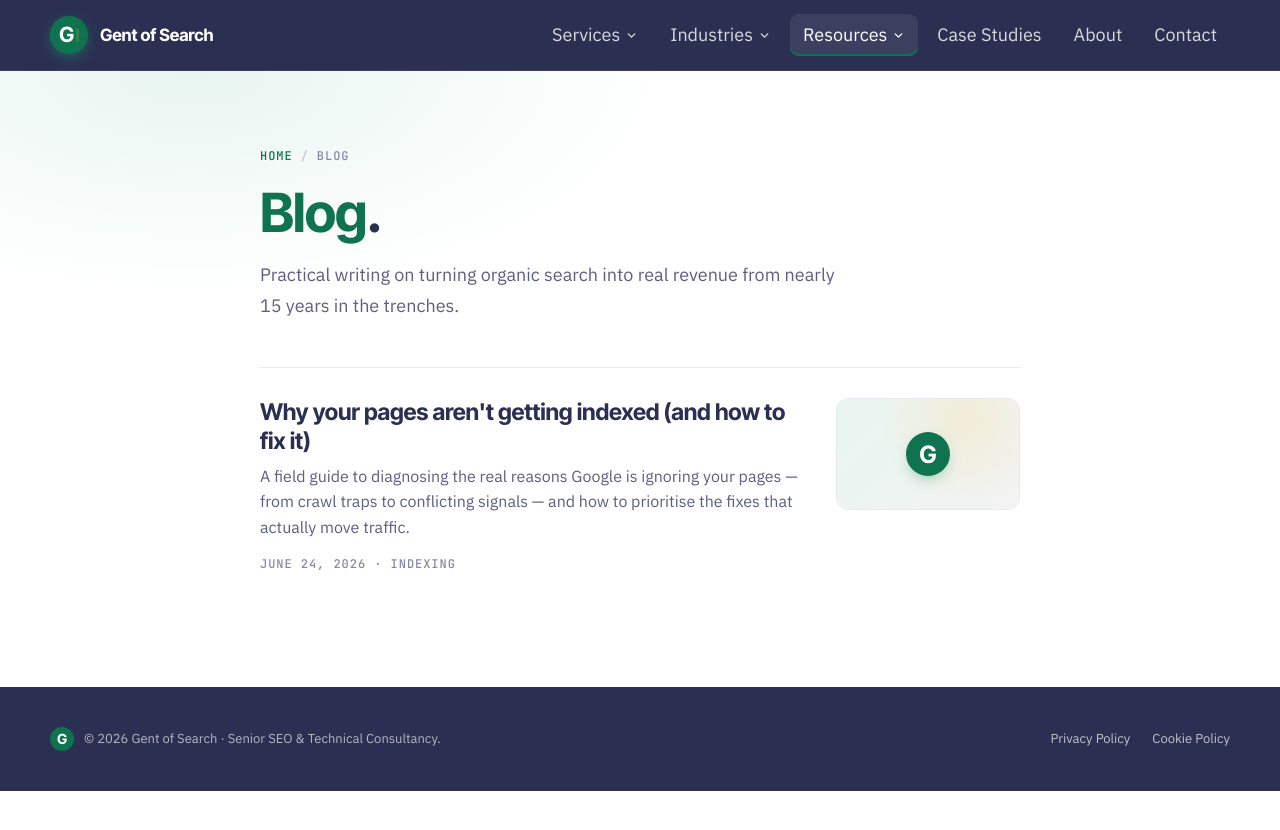
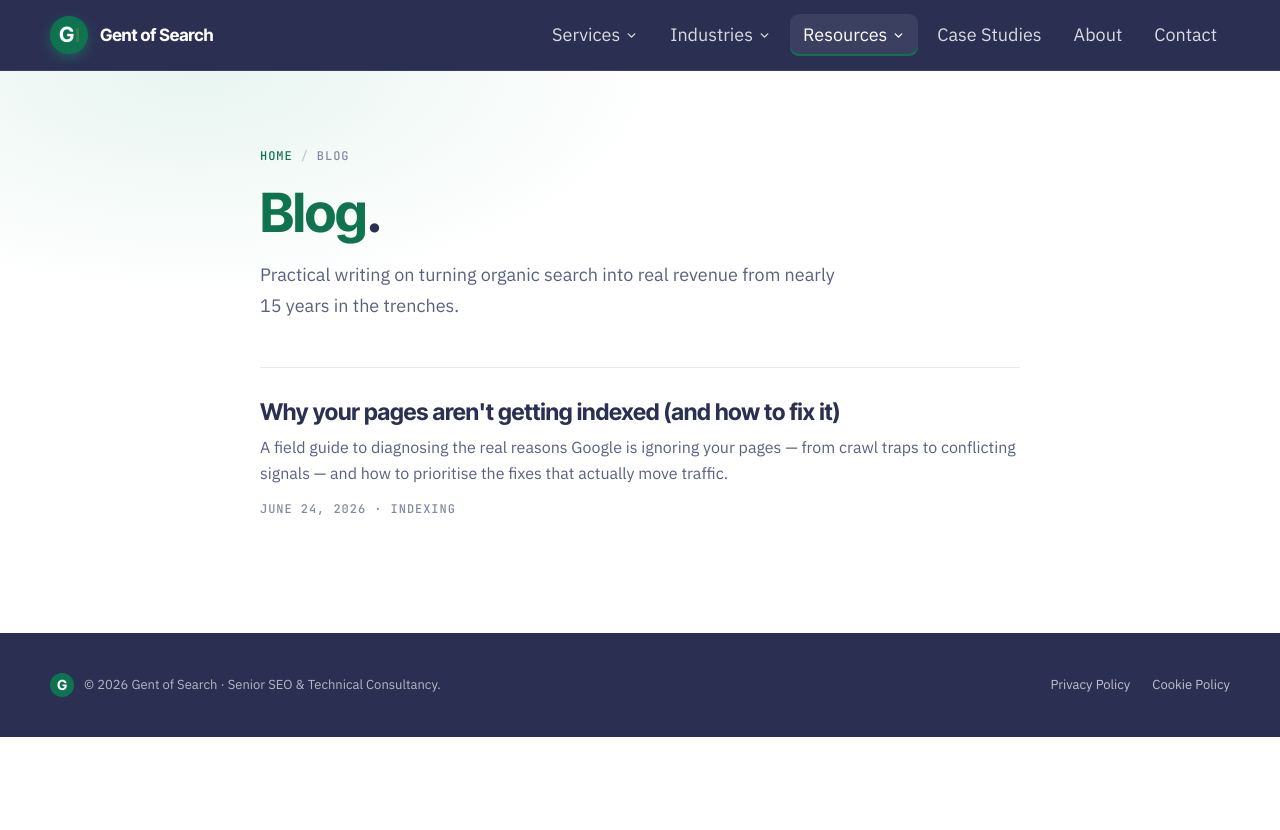
Before and after one commit to Gent-of-Search/gentofsearch.com, a Jekyll site: the page built from blog/index.html, in a window 1280 px wide. Shown: the top 830 px of the page. Built offline with Jekyll 4.4.1, drawn with Linux system fonts in a browser that asks for light colours.

Commit message:
Blog list: remove placeholder thumbnail
Co-Authored-By: Claude Opus 5.5 <noreply@anthropic.com>

```diff
--- a/blog/index.html
+++ b/blog/index.html
@@ -28,9 +28,6 @@ nav_active: blog
         <p style="font-size:16px; line-height:1.6; color:#5A607F; margin:0 0 14px;">{{ post.description }}</p>
         <div style="font-family:'JetBrains Mono',monospace; font-size:12px; font-weight:500; letter-spacing:0.08em; text-transform:uppercase; color:#8489A2;">{{ post.date | date: "%B %-d, %Y" }}{% if post.category %} &middot; {{ post.category }}{% endif %}</div>
       </div>
-      <div class="blog-thumb" style="flex-shrink:0; width:184px; height:112px; border-radius:12px; overflow:hidden; border:1px solid #E7E9F0; background:#F3F3F3;">
-        <div class="thumb-ph"><span class="mark">G</span></div>
-      </div>
     </article>
     {% endfor %}
   </div>
```
